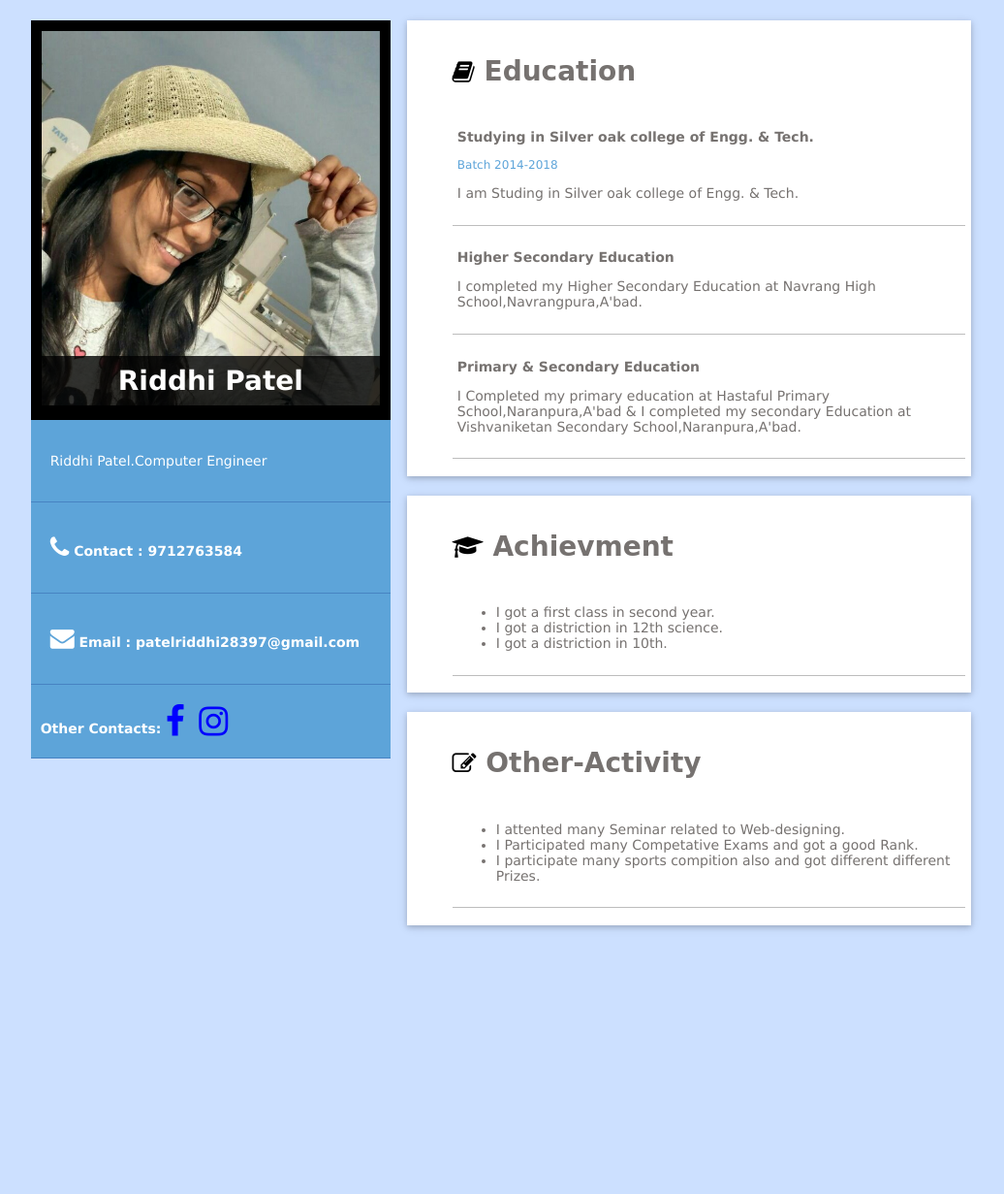
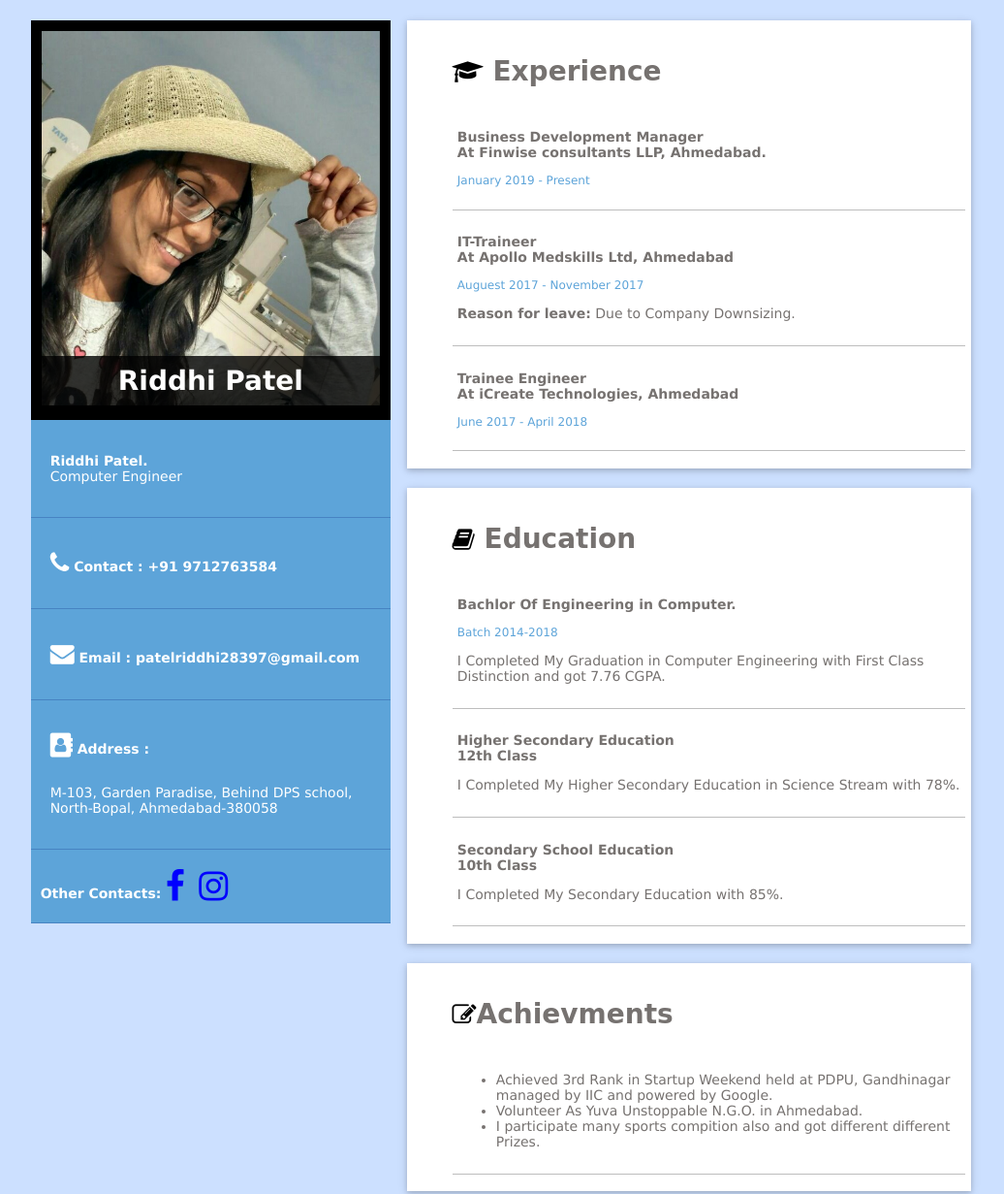
Before and after one commit to riddhi397/riddhi397.github.io, a plain HTML site: page index.html in a window 1280 px wide. Shown: the top 1231 px of the page at 97% size, without its empty margins (113-1149 px from the left). Before the commit the page ends 995 px from the top, so only its background shows below. Drawn offline with Linux system fonts and the light colour scheme; a web font is replaced by a local one.

Commit message:
Update index.html

```diff
--- a/index.html
+++ b/index.html
@@ -22,20 +22,20 @@
 			</div>
 			<div class="profile-info">
 
-				<p>Riddhi Patel.<n>Computer Engineer</p>
+				<p><b>Riddhi Patel.</b> <br/>Computer Engineer</p>
 			</div>
 			<div class="profile-info">
-				<p class="key"><i class="fa fa-phone" aria-hidden="true"></i> Contact : 9712763584 </p>
+				<p class="key"><i class="fa fa-phone" aria-hidden="true"></i> Contact : +91 9712763584 </p>
 			</div>
 
 			<div class="profile-info">
 				<p class="key" ><i class="fa fa-envelope" aria-hidden="true"></i> Email : patelriddhi28397@gmail.com </p>
 			</div>
 
-<!-- 			<div class="profile-info">
+ 			<div class="profile-info">
 				<p class="key" ><i class="fa fa-address-book" aria-hidden="true"></i> Address : </p>
-				<p class="value" >M-103, Garden paradise, near neel kanth veela bunglows, behind DPS school, North Bopal, Bopal-380058</p>
-			</div>-->
+				<p class="value" >M-103, Garden Paradise, Behind DPS school, North-Bopal, Ahmedabad-380058</p>
+			</div>
 			<div class="profile-info">
 				<b>Other Contacts:</b>
 				<a class="social-media" href="https://www.facebook.com/photo.php?fbid=1695767720657897&set=a.1396431950591477.1073741826.100006740563201&type=3&source=11" target="_blank" ><i class="fa fa-facebook" aria-hidden="true"></i> </a>
@@ -43,60 +43,63 @@
 			</div>
 		</div>
 		<div class="content">
+			<div class="achievment">
+				<h1 class="heading"><i class="fa fa-graduation-cap" aria-hidden="true"></i> Experience</h1>
+
+					<div class="info">
+					<p class="sub-heading">Business Development Manager <br>At Finwise consultants LLP, Ahmedabad.</p>
+
+					<p class="duration">January 2019 - Present</p>
+					<!--<p>I am Studing in Silver oak college of Engg. & Tech. </p>-->
+				</div>
+				<div class="info">
+					<p class="sub-heading">IT-Traineer <br> At Apollo Medskills Ltd, Ahmedabad
+</p>
+					<p class="duration">Auguest 2017 - November 2017</p>
+					<p><b>Reason for leave:</b> Due to Company Downsizing.</p>
+
+				</div>
+				<div class="info">
+					<p class="sub-heading">Trainee Engineer <br> At iCreate Technologies, Ahmedabad</p>
+					<p class="duration">June 2017 - April 2018 </p>
+					</div>
+
+
+
+			</div>
+
+
 			<div class="education">
 				<h1 class="heading"><i class="fa fa-book" aria-hidden="true"></i> Education</h1>
 				<div class="info">
-					<p class="sub-heading">Studying in Silver oak  college of Engg. & Tech.
+					<p class="sub-heading">Bachlor Of Engineering in Computer.
 </p>
 					<p class="duration">Batch 2014-2018</p>
-					<p>I am Studing in Silver oak college of Engg. & Tech. </p>
+					<p>I Completed My Graduation in Computer Engineering with First Class Distinction and got 7.76 CGPA.</p>
 				</div>
 				<div class="info">
-					<p class="sub-heading">Higher Secondary Education
+					<p class="sub-heading">Higher Secondary Education<br> 12th Class
 </p>
 					<!-- <p class="duration">JAN 2016 - DEC 2016</p> -->
-					<p>I completed my Higher Secondary Education at Navrang High School,Navrangpura,A'bad.</p>
+					<p>I Completed My Higher Secondary Education in Science Stream with 78%. </p>
 				</div>
 				<div class="info">
-					<p class="sub-heading">Primary & Secondary Education</p>
-					<!-- <p class="duration">JAN 2016 - DEC 2016</p> -->
-					<p>I Completed my primary education at Hastaful Primary School,Naranpura,A'bad & I completed my secondary Education at Vishvaniketan Secondary School,Naranpura,A'bad.</p>
+					<p class="sub-heading">Secondary School Education<br> 10th Class </p>
+					<p>I Completed My Secondary Education with 85%.</p>
 				</div>
 
 			</div>
 
-			<div class="achievment">
-				<h1 class="heading"><i class="fa fa-graduation-cap" aria-hidden="true"></i> Achievment</h1>
+			<div class="Other-Activity">
+				<h1 class="heading"><i class="fa fa-pencil-square-o" aria-hidden="true"></i>Achievments</h1>
 				<div class="info">
-					<!-- <p class="sub-heading">studying in silver oak engg. & tech. </p> -->
-					<!-- <p class="duration">JAN 2016 - DEC 2016</p> -->
 					<ul>
 						<li>
-						I got a first class in second year.
+							Achieved 3rd Rank in Startup Weekend held at PDPU, Gandhinagar managed by
+IIC and powered by Google.
 						</li>
 						<li>
-						I got a distriction in 12th science.
-						</li>
-						<li>
-						I got a distriction in 10th.
-						</li>
-					</ul>
-				</div>
-
-			</div>
-			<div class="Other-Activity">
-				<h1 class="heading"><i class="fa fa-pencil-square-o" aria-hidden="true"></i> Other-Activity</h1>
-				<div class="info">
-					<!-- <p class="sub-heading">Other Activity</p> -->
-					<!-- <p class="duration">JAN 2016 - DEC 2016</p> -->
-					<!-- <p>Lorem ipsum dolor sit amet, consectetur adipisicing elit, sed do eiusmod -->
-					<!-- tempor incididunt ut labore et dolore magna aliqua.</p> -->
-					<ul>
-						<li>
-							I attented many Seminar related to Web-designing.
-						</li>
-						<li>
-							I Participated many Competative Exams and got a good Rank.
+							Volunteer As Yuva Unstoppable N.G.O. in Ahmedabad.
 						</li>
 						<li>
 							I participate many sports compition also and got different different Prizes.
```
